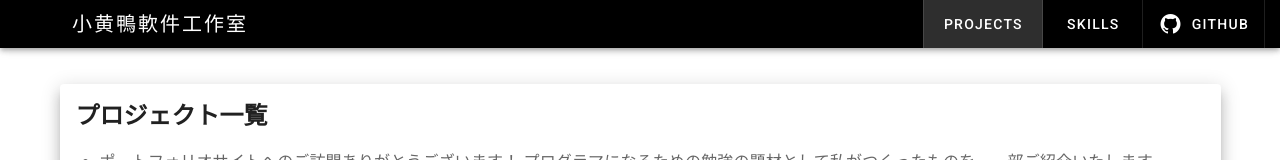
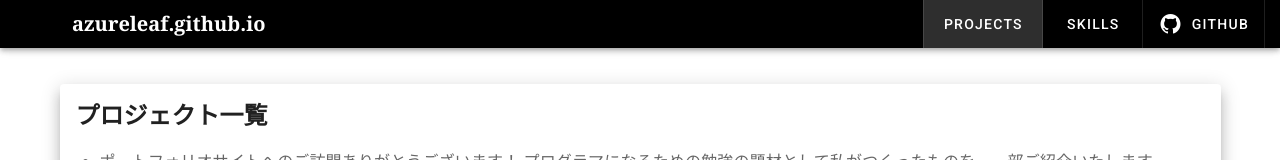
Before and after one commit to azureleaf/azureleaf.github.io, a Vue app: page / in a window 1280 px wide. Shown: the top 160 px of the page. Built offline with nearby package versions, Linux system fonts and the light colour scheme.

Commit message:
style: Header bg image, update page title

```diff
--- a/src/components/PortfolioHeader.vue
+++ b/src/components/PortfolioHeader.vue
@@ -1,15 +1,7 @@
 <template>
   <v-container>
-    <v-app-bar app color="black" dark dense>
+    <v-app-bar app color="black" dark dense src="../assets/header.jpg">
       <div class="d-flex align-center">
-        <!-- <v-img
-          alt="Vuetify Logo"
-          class="shrink mr-2"
-          contain
-          src="https://cdn.vuetifyjs.com/images/logos/vuetify-logo-dark.png"
-          transition="scale-transition"
-          width="40"
-        /> -->
         <v-avatar class="mr-2">
           <v-img
             src="../assets/rubber_ducky_material.png"
@@ -19,7 +11,7 @@
             contain
           ></v-img>
         </v-avatar>
-        <v-toolbar-title class="setFont">小黄鴨軟件工作室</v-toolbar-title>
+        <v-toolbar-title class="setFont">azureleaf.github.io</v-toolbar-title>
       </div>
 
       <v-spacer></v-spacer>
@@ -69,12 +61,9 @@ export default {
 };
 </script>
 <style scoped>
-@import url("https://fonts.googleapis.com/css2?family=Noto+Serif+JP:wght@900&display=swap");
-/* @import url("https://fonts.googleapis.com/css2?family=Noto+Sans+JP:wght@900&display=swap"); */
+@import url("https://fonts.googleapis.com/css2?family=Noto+Serif:wght@700&display=swap");
 
 .setFont {
-  font-family: "Noto Serif JP", serif !important;
-  /* font-family: "Noto Sans JP", sans-serif !important; */
-  letter-spacing: 2px !important;
+  font-family: "Noto Serif", serif !important;
 }
 </style>
```
Also changed, not shown: src/assets/header.jpg (added).
